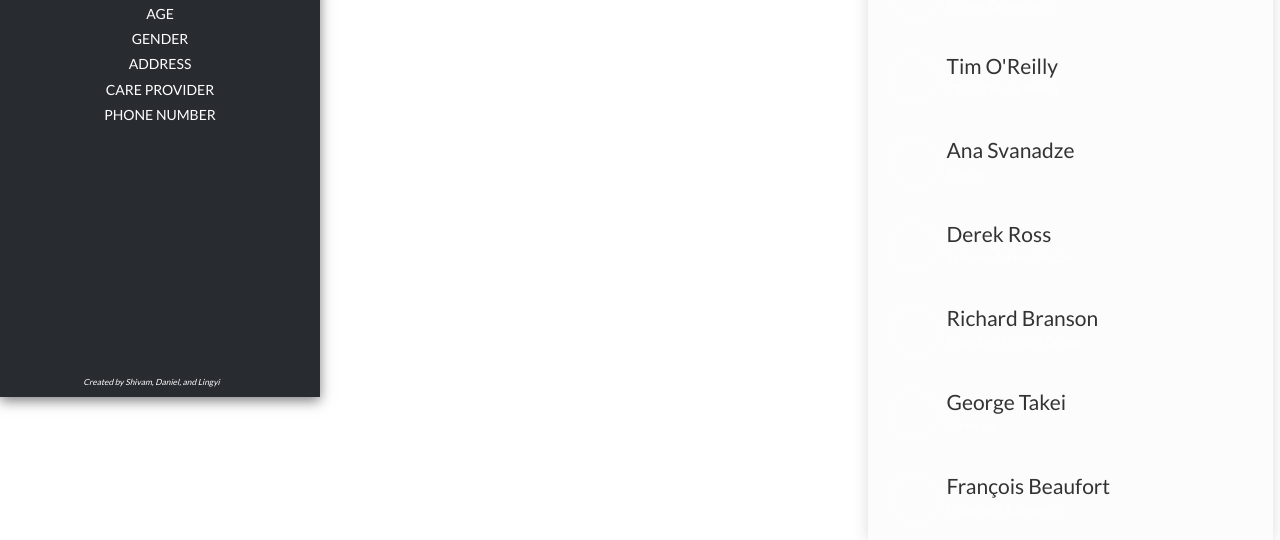
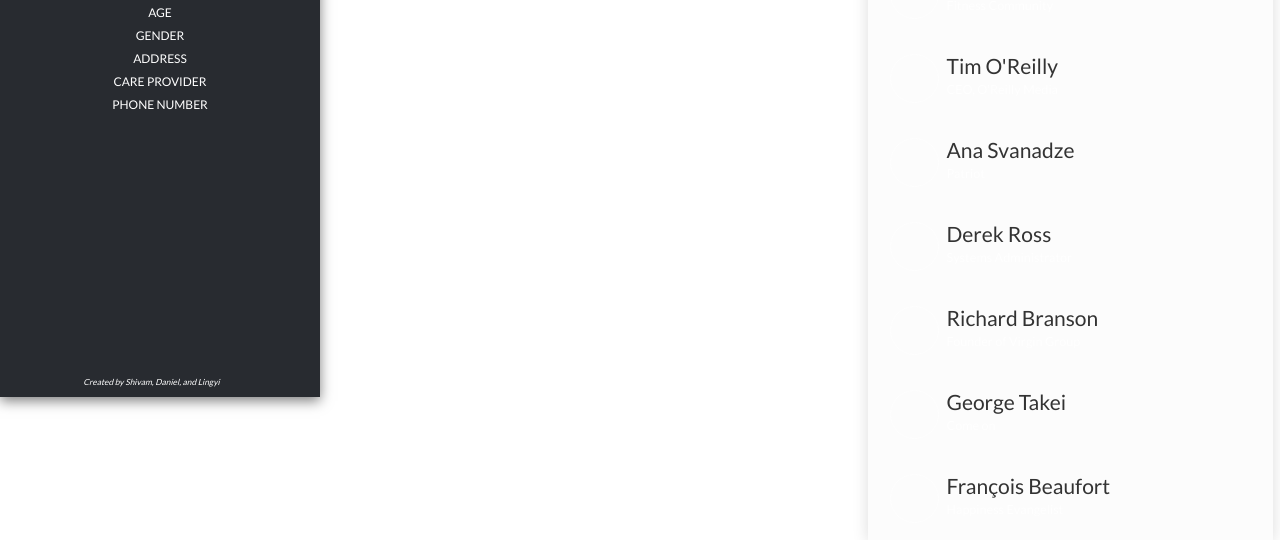
Before and after one commit to sdsharma/singulert, a website: page views/userprofile.html in a window 1280 px wide. Shown: the part 403-943 px from the top of the page. Drawn offline with nearby package versions, Linux system fonts and the light colour scheme.

Commit message:
Change size

```diff
--- a/views/userprofile.html
+++ b/views/userprofile.html
@@ -23,11 +23,11 @@
    	<img src="logo.jpg" class="logo" />
    	<img src="userimage.jpg" class="img-circle user-image" />
    	<h2 class="user-info" id="user-name">NAME</h2>
-   	<h5 class="user-info" id="user-dob">AGE</h5>
-    <h5 class="user-info" id="user-gender">GENDER</h5>
-   	<h5 class="user-info" id="user-address">ADDRESS</h5>
-    <h5 class="user-info" id="user-cp">CARE PROVIDER</h5>
-    <h5 class="user-info" id="user-phone">PHONE NUMBER</h5>
+   	<h6 class="user-info" id="user-dob">AGE</h6>
+    <h6 class="user-info" id="user-gender">GENDER</h6>
+   	<h6 class="user-info" id="user-address">ADDRESS</h6>
+    <h6 class="user-info" id="user-cp">CARE PROVIDER</h6>
+    <h6 class="user-info" id="user-phone">PHONE NUMBER</h6>
    	<h3 class="welcome-text">Created by Shivam, Daniel, and Lingyi</h3>
    </div>
    <p id="stabilityText">Stability Rating</p>
```
